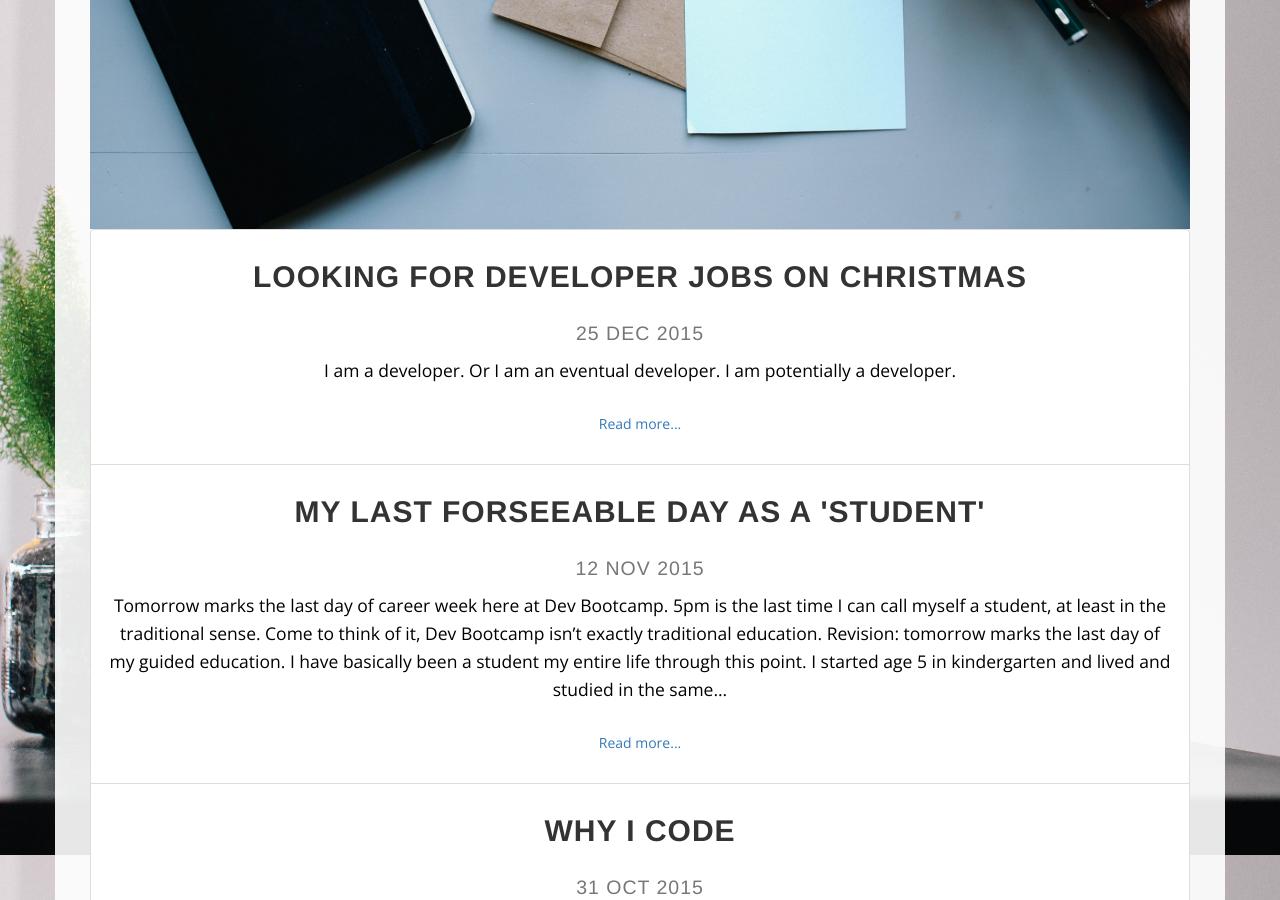
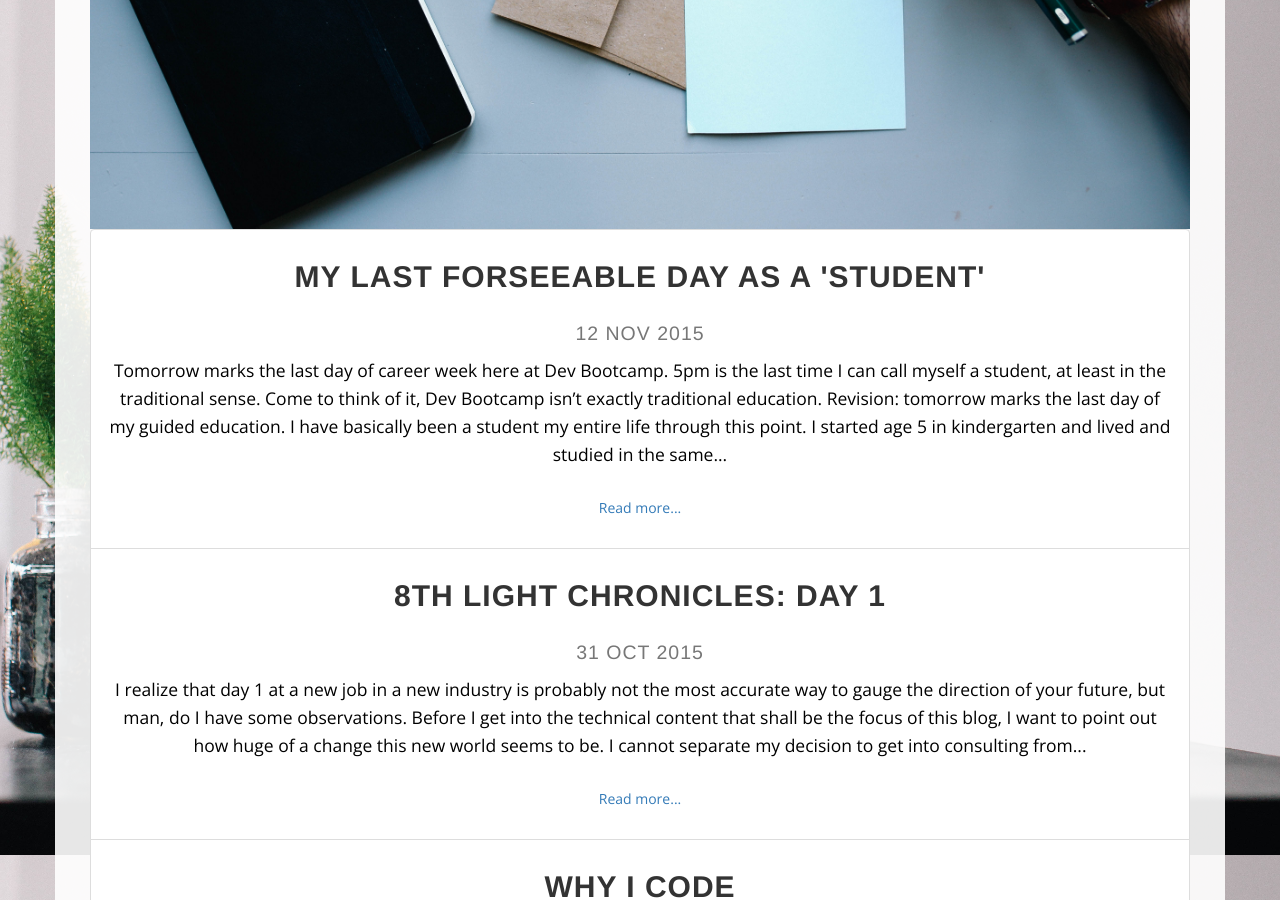
Before and after one commit to voilawalla/voilawalla.github.io, a Jekyll site: the page built from blog/index.html, in a window 1280 px wide and 900 px high, scrolled down 945 px. Built offline with Jekyll 4.4.1, drawn with Linux system fonts in a browser that asks for light colours; nearby versions of some CDN libraries; some web fonts are replaced; library files that are not in the unit come from our copies.

Commit message:
add new blog post for 3/1

```diff
--- a/_layouts/post.html
+++ b/_layouts/post.html
@@ -3,7 +3,7 @@ layout: default
 ---
 <div class="row">
   <div class="box">
-    <div class="col-lg-10 col-lg-offset-1">
+    <div class="col-lg-8 col-lg-offset-2">
       <hr>
       <h2 class="text-center">{{ page.title }}</h2>
       <hr>
--- a/_posts/2015-12-25-looking-for-developer-jobs-on-christmas.md
+++ /dev/null
@@ -1,6 +0,0 @@
----
-layout: post
-title: "Looking for developer jobs on Christmas"
-date: 2015-12-25
----
-I am a developer. Or I am an eventual developer. I am potentially a developer.
--- /dev/null
+++ b/_posts/2016-03-01-8th-light-chronicles-day-1.md
@@ -0,0 +1,16 @@
+---
+layout: post
+title: "8th Light Chronicles: Day 1"
+date: 2015-10-31
+---
+
+I realize that day 1 at a new job in a new industry is probably not the most accurate way to gauge the direction of your future, but man, do I have some observations. Before I get into the technical content that shall be the focus of this blog, I want to point out how huge of a change this new world seems to be.
+
+I cannot separate my decision to get into consulting from my decision to get into tech, because they were the same decision. Tech consulting was always what I wanted to do. I knew I wanted to be client facing, I wanted to participate in more of the business aspects besides straight coding, I wanted to learn new technologies and have constantly changing requirements, I wanted to build something meaningful to help businesses meet actual needs.
+
+That being said, I don't know where 8th Light will fit in with all of that. It is only my first day.
+
+Culturally, this company is probably as close to Dev Bootcamp as I will get from a real-world company. It is completely illogical how everyone here is so cool. Like, everyone. There seems to be a ton of support. There are snacks! I worked the entire day on a couch.
+I would say that the only thing that I am not sure I can quickly adapt to is that there seems to be a lack of structure. People come in late and everyone seems to be gone by 5. There is a fluidity with which people operate here that I am not used to in a business setting. I think that this will likely be the biggest adjustment for me here. That and the daily blogging. So let’s get to it.
+
+Day 1 was a working out the kinks day.
```
